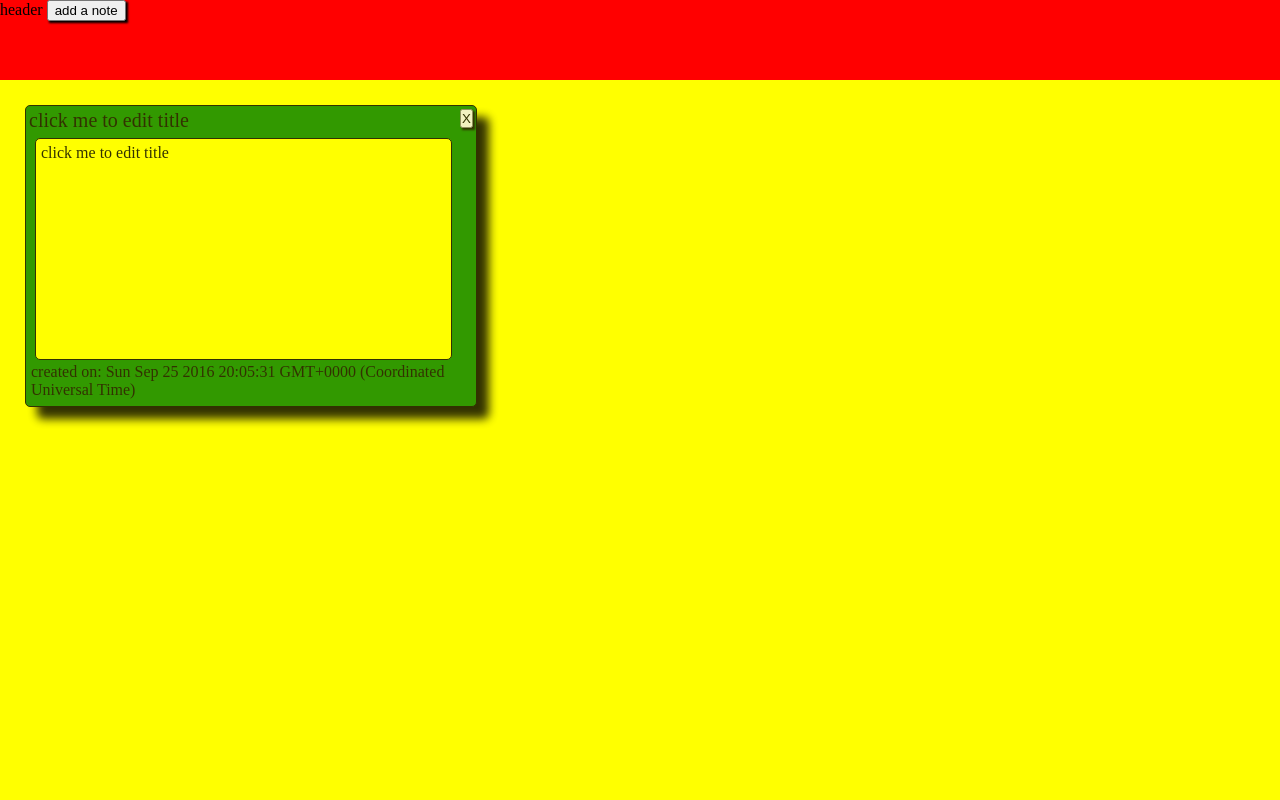
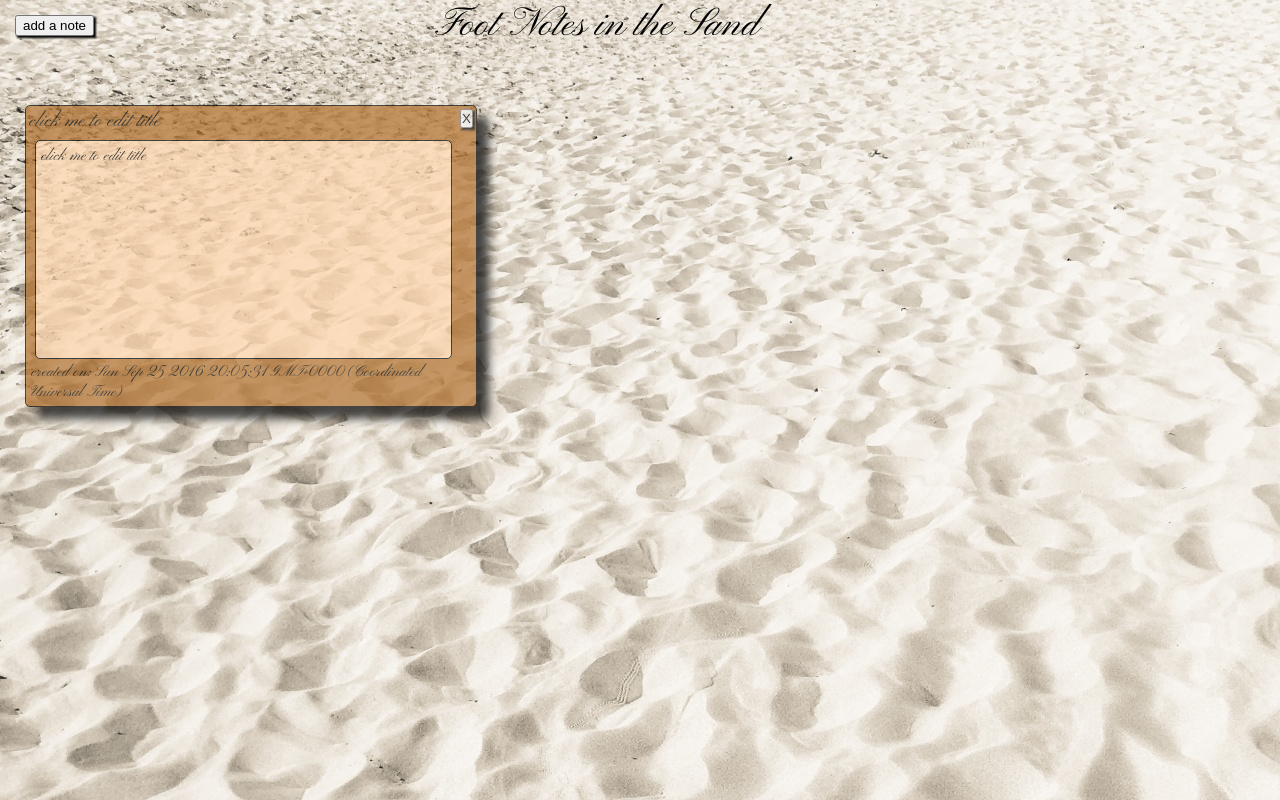
Before and after one commit to donovankg/toNote, a plain HTML site: page index.html in a window 1280 px wide. Both pictures are taken after a click on the button "add a note". Drawn offline with Linux system fonts and the light colour scheme.

Commit message:
worked on the deisgn

```diff
--- a/css/style.css
+++ b/css/style.css
@@ -1,43 +1,54 @@
 body{
 	border: 0;
 	margin: 0;
+	font-family: 'Pinyon Script', cursive;
+	background-image: url("../images/sand.jpg");
 }
 textarea.contentInput{
 	border-radius: 3px;
 	border: 1px black solid;
 	margin: 5px;
 	resize: none;
-	overflow-wrap: ;
 	float: left;
 	width: 500px;
 	height: 250px;
-	opacity: .5;
+	background: #FFE9D2;
 }
 .titleInput{
 	border-radius: 3px;
 	margin: 5px;
 	border: 1px black solid;
 	width: 200px;
+	background: #FFE9D2;
 }
 
 header{
+	font-size: 40px;
 	position: absolute;
-	top: 0;
-	background-color: red;
 	height: 10%;
 	width: 100%;
+	text-align: center;
+}
+header p{
+position: absolute;
+left: 34%;
+top: -40px;
 }
 article{
 	position: absolute;
 	top:10%;
 	overflow: auto;
-	background-color: yellow;
 	height: 90%;
 	width: 100%;
+
 }
 
 #addBtn{
+position: relative;
+	margin: 15px;
 	box-shadow: 2px 2px 2px black;
+	float: left;
+
 }
 
 .noteTitle{
@@ -66,8 +77,8 @@ article{
 	text-align: left;
 	pointer-events: none;
 	width: 90%;
-	height: 70%;
-	background: yellow;
+	height: 69%;
+	background: #FFD6AC;
 	border-radius: 5px;
 	border: black solid 1px;
 	padding: 5px;
@@ -91,16 +102,16 @@ button:hover{
 	width: 450px;
 	height: 300px;
 	border: 1px black solid;
-	background-color: green;
+	background-color: #B1702D;
 	overflow: auto;
 	animation: fadeIn 2s;
-	opacity: .8;
+	opacity: .7;
 	box-shadow: 12px 12px 10px black;
 }
 @keyframes fadeIn{
 	0%{opacity: 0;}
 	1%{box-shadow: 0px 0px 0px black;	}
-	50%{opacity: .8;}
+	50%{opacity: .7;}
 	100% {box-shadow: 12px 12px 10px black;	}
 }
 .selected{
@@ -123,9 +134,11 @@ button:hover{
 	left: 30%;
 	width: 600px;
 	height: 300px;
-	background: lightgreen;
+	background: #D49352;
 	border-radius: 5px;
 	border: black 1px solid;
+
+
 }
 .createDate{
 	margin: 0px 5px 0px 5px;
--- a/index.html
+++ b/index.html
@@ -5,12 +5,13 @@
 		<title></title>
 		<link rel="stylesheet" type="text/css" href="css/style.css">
 		<script  src="lib/require.js"></script>
+		<link href="https://fonts.googleapis.com/css?family=Pinyon+Script" rel="stylesheet">
 
 	</head>
 	<body>
 		<div id="container">
 			<header>
-				header
+				<p>Foot Notes in the Sand</p>
 				<button id="addBtn">add a note</button>
 			</header>
 			<article>
--- a/js/selected.js
+++ b/js/selected.js
@@ -54,7 +54,7 @@ define(function () {
 
 		if(event.target.className=="edit"){
 			var newEditDate = new Date()
-			var nEditDate= "last editDate: "+ newEditDate.toString();
+			var nEditDate= "last edit date: "+ newEditDate.toString();
 			// newTitle.innerHTML = title;
 			// newTxt.innerHTML= content;
 
```
Also changed, not shown: images/sand.jpg (added), 1 other file.
